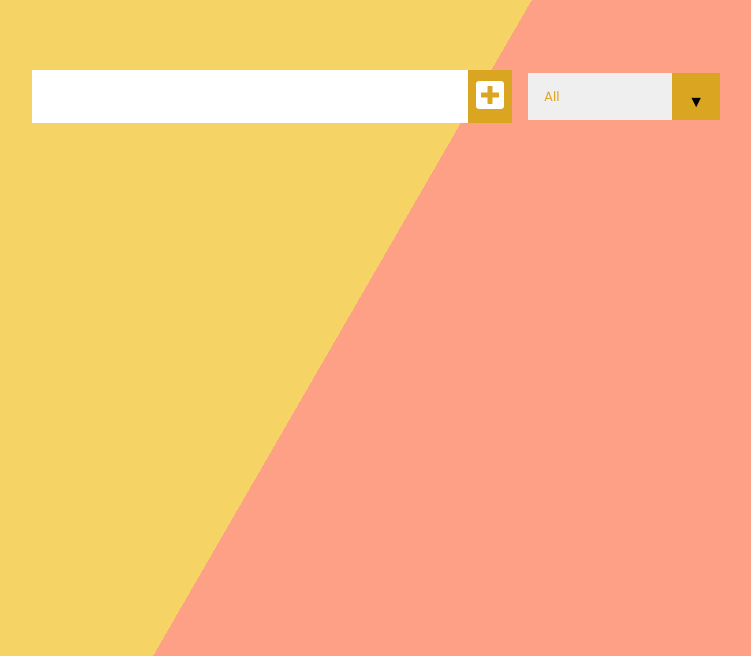
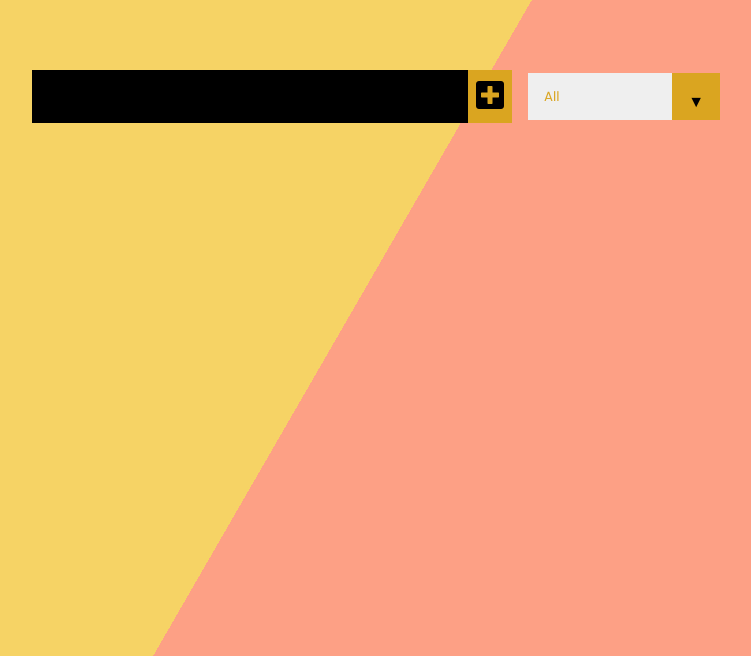
Before and after one commit to Lanhpt/TODO, a plain HTML site: page index.html in a window 1280 px wide. In both pictures the pointer is over the button 746 px from the left and 240 px from the top of the page. Shown: the part 144-800 px from the top of the page, without its empty margins (256-1007 px from the left). Drawn offline with Linux system fonts and the light colour scheme.

Commit message:
Update style.css

```diff
--- a/style.css
+++ b/style.css
@@ -25,7 +25,7 @@ form button {
   padding: 0.5rem;
   font-size: 2rem;
   border: none;
-  background: white;
+  background: black;
 }
 form button {
   color: #DAA520;
@@ -35,7 +35,7 @@ form button {
 }
 form button:hover {
   background: #DAA520;
-  color: white;
+  color: black;
 }
 .todo-container {
   display: flex;
```
